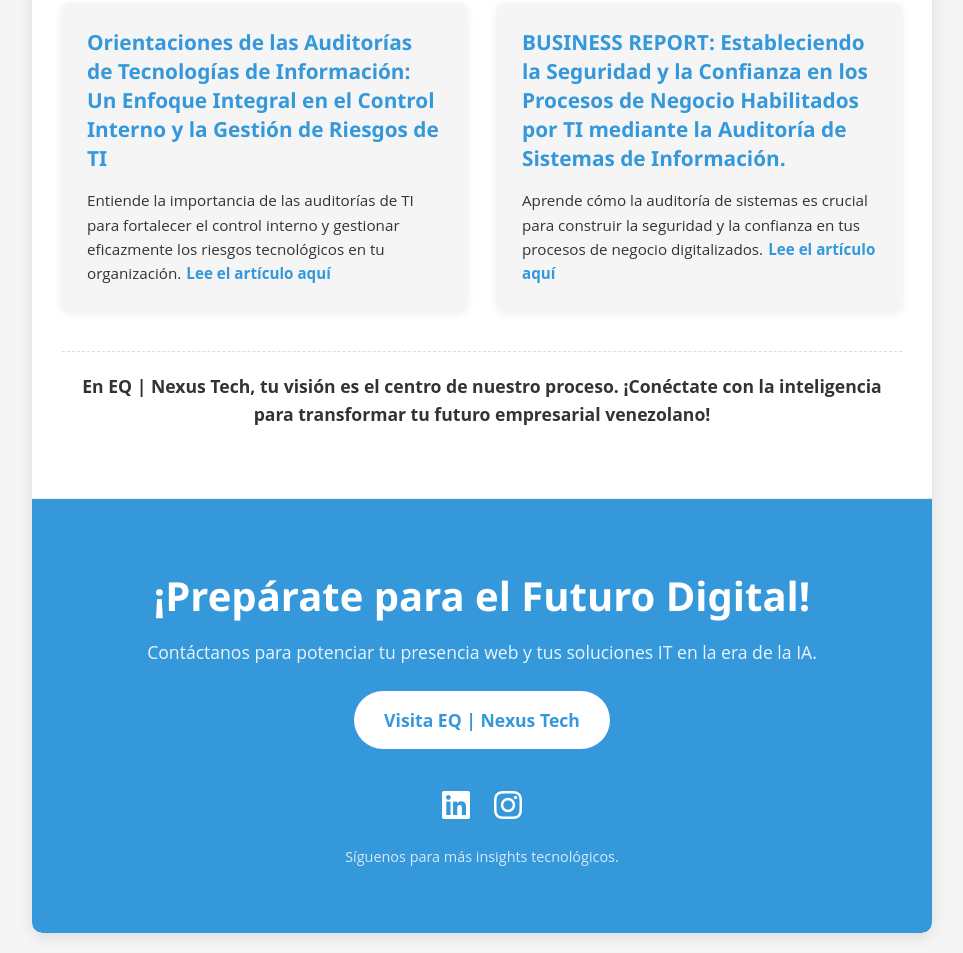
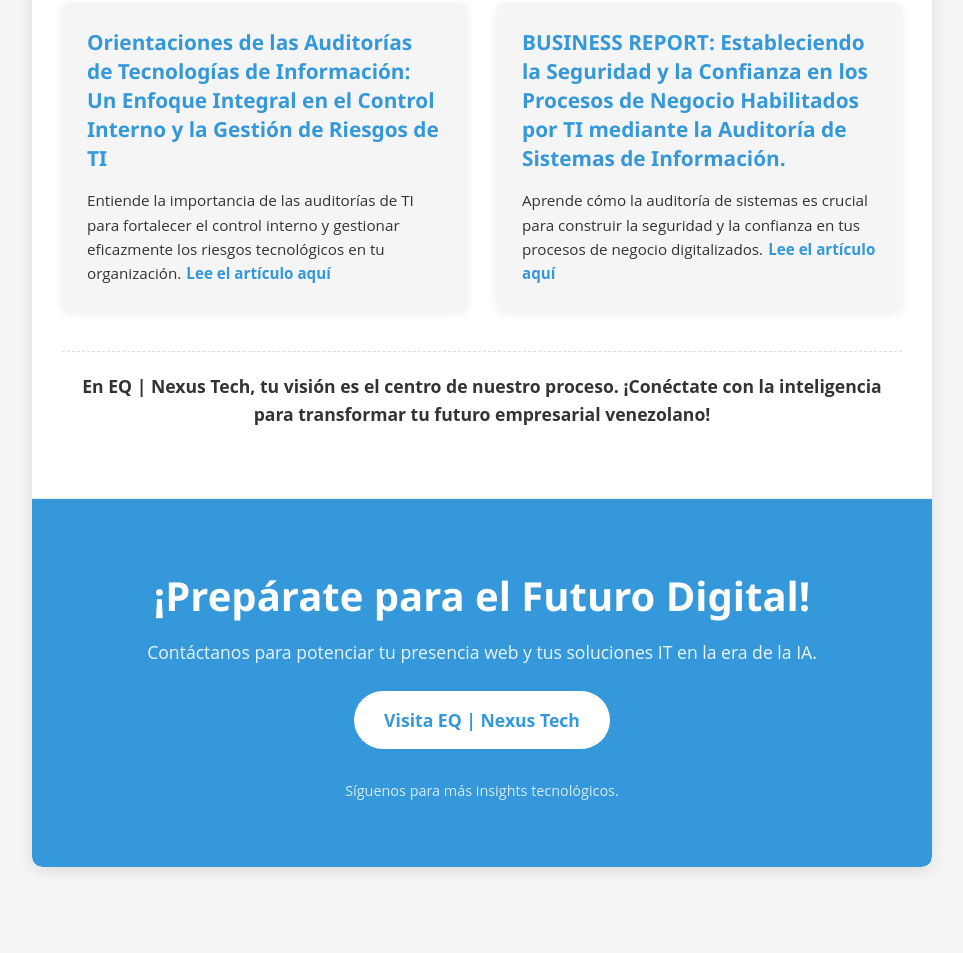
Before and after one commit to eqnexustech/AItuIngenioDigital, a plain HTML site: page index.html in a window 1280 px wide. Shown: the part 5284-6237 px from the top of the page, without its empty margins (158-1121 px from the left). After the commit the page ends 6171 px from the top, so only its background shows below. Drawn offline with Linux system fonts and the light colour scheme.

Commit message:
Update index.html

```diff
--- a/index.html
+++ b/index.html
@@ -192,8 +192,6 @@
          Visita EQ | Nexus Tech
             </a>
             <div class="social-links">
-                <a href="www.linkedin.com/in/eingerberquinones" target="_blank"><i class="fab fa-linkedin"></i></a>
-                <a href="https://www.instagram.com/eq.nexus.tech" target="_blank"><i class="fab fa-instagram"></i></a>
                 <p>Síguenos para más insights tecnológicos.</p>
             </div>
         </footer>
```
